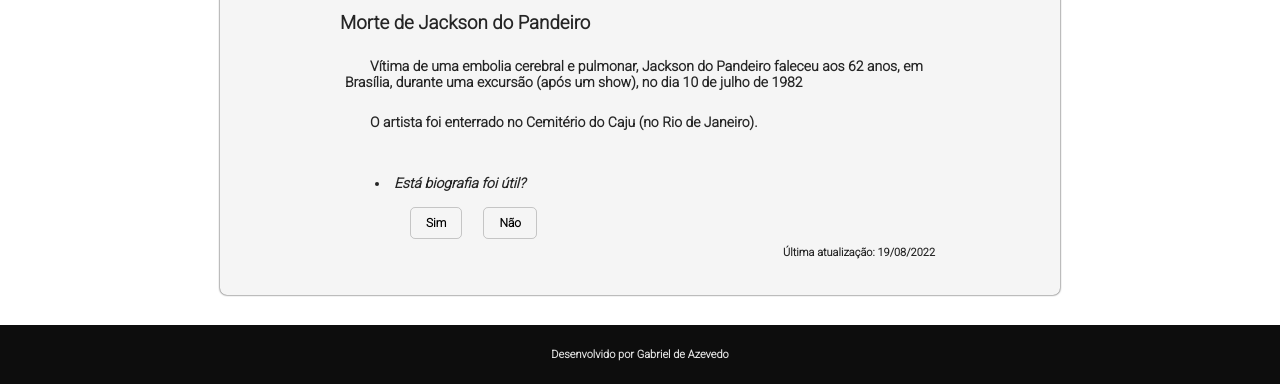
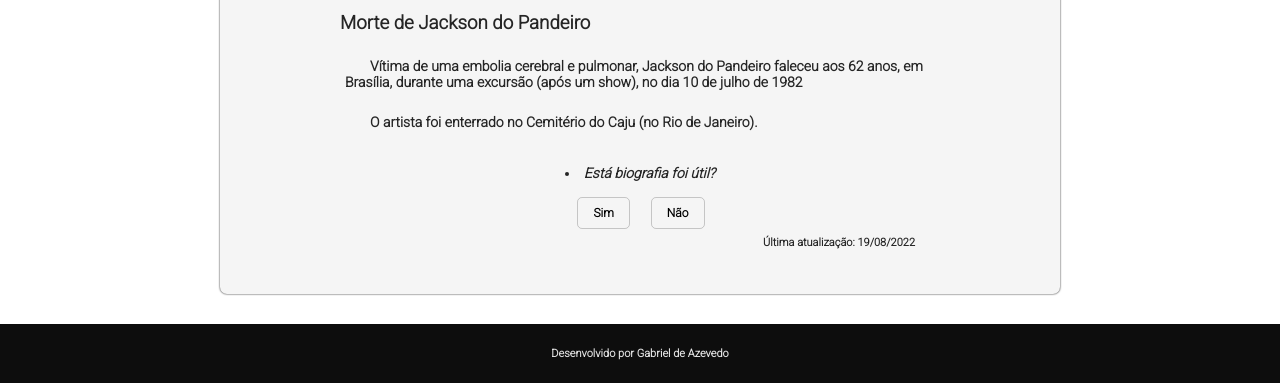
Before and after one commit to devgabrielazevedo/Site-Biografia, a plain HTML site: page index.html in a window 1280 px wide. Shown: the part 2158-2542 px from the top of the page. Drawn offline with Linux system fonts and the light colour scheme.

Commit message:
Atualizações

```diff
--- a/index.html
+++ b/index.html
@@ -80,11 +80,13 @@
                     <p>O artista foi enterrado no Cemitério do Caju (no Rio de Janeiro).</p>
                 </aside>
                 <div id="finalização">
-                    <li>Está biografia foi útil?</li>
-                    <span id="caixas">
-                        <a id="sim" href="#">Sim</a>
-                        <a id="não" href="">Não</a>
-                    </span>
+                    <div id="votacao">
+                        <li>Está biografia foi útil?</li>
+                        <span id="caixas">
+                            <a id="sim" href="#">Sim</a>
+                            <a id="não" href="">Não</a>
+                        </span>
+                    </div>
                     <p>Última atualização: 19/08/2022</p>
                 </div>
         </section>
--- a/style.css
+++ b/style.css
@@ -77,8 +77,9 @@ iframe{
     padding: 0px;
 }
 #finalização{
+    text-align: end;
     font-size: 12px;
-    margin: 40px 0px 10px 35px;
+    margin: 20px;
 }
 main li{
     font-size: 14px;
@@ -102,6 +103,9 @@ main li{
     margin: 25px 8px 25px 10px;
     border-radius: 5px;
 }
+#votacao{
+    text-align: center;
+}
 #sim:hover{
     box-shadow: 5px 5px 15px #333333c9;
 }
```
